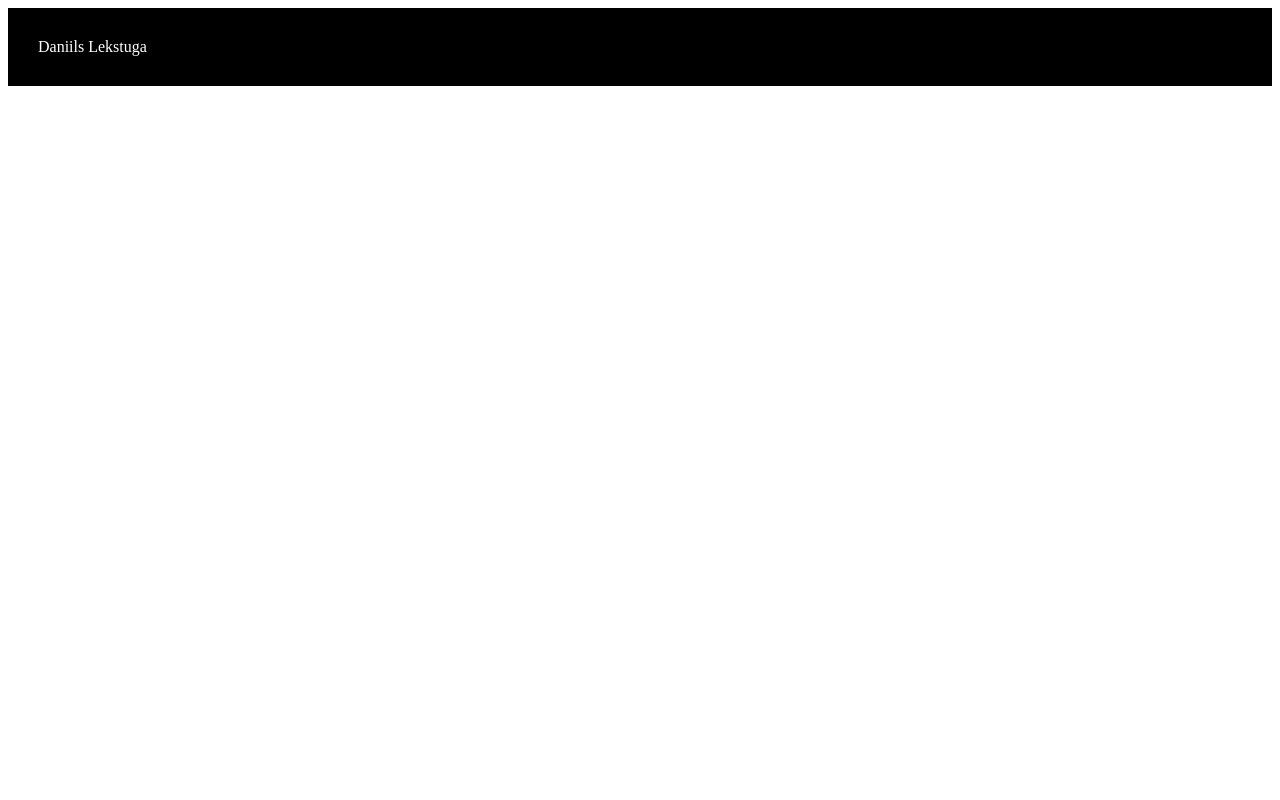
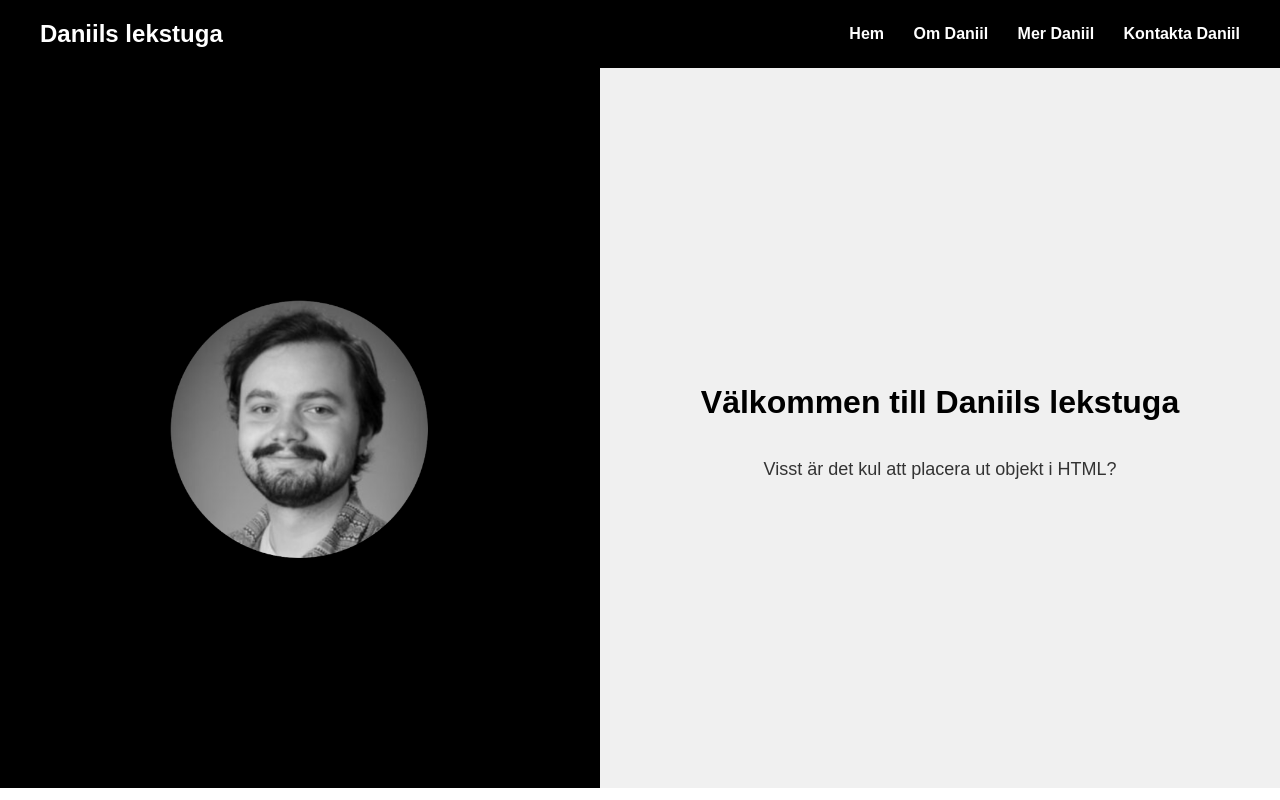
Before and after one commit to olivernorman-bit/Daniils-Design-ny, a plain HTML site: page index.html in a window 1280 px wide. Drawn offline with Linux system fonts and the light colour scheme.

Commit message:
Daniils-design klar!
Gjorde klart uppgiften!

```diff
--- a/index.html
+++ b/index.html
@@ -1,13 +1,33 @@
 <!DOCTYPE html>
-<html lang="en">
+<html lang="sv">
 <head>
-    <meta charset="UTF-8">
-    <meta name="viewport" content="width=device-width, initial-scale=1.0">
-    <title><Daniils-Design></title>
-        <link rel="stylesheet" href="style.css">
+<meta charset="UTF-8">
+<meta name="viewport" content="width=device-width, initial-scale=1.0">
+<title>Daniils-Design</title>
+<link rel="stylesheet" href="style.css">
+<style></style>
 </head>
 <body>
-    <div class="Box-1">Daniils Lekstuga</div>
+
+<header>
+    <h1>Daniils lekstuga</h1>
+    <nav>
+        <a href="#">Hem</a>
+        <a href="#">Om Daniil</a>
+        <a href="#">Mer Daniil</a>
+        <a href="#">Kontakta Daniil</a>
+    </nav>
+</header>
+
+<div class="container">
+    <div class="left">
+        <img src="Daniils bild.png" alt="Daniil">
+    </div>
+    <div class="right">
+        <h2>Välkommen till Daniils lekstuga</h2>
+        <p>Visst är det kul att placera ut objekt i HTML?</p>
+    </div>
+</div>
 
 </body>
 </html>
--- a/style.css
+++ b/style.css
@@ -1,6 +1,70 @@
-.Box-1{
-    background-color: black;
-    padding: 30px;
-    color: white;
-    border: none;
+body {
+    margin: 0;
+    font-family: Arial, sans-serif;
 }
+
+header {
+    display: flex;
+    justify-content: space-between;
+    align-items: center;
+    padding: 20px 40px;
+    background-color: #000;
+    color: #fff;
+}
+
+header h1 {
+    margin: 0;
+    font-size: 24px;
+}
+
+nav a {
+    margin-left: 25px;
+    color: #fff;
+    text-decoration: none;
+    font-weight: bold;
+}
+
+nav a:hover {
+    color: #007BFF;
+}
+
+
+.container {
+    display: flex;
+    min-height: calc(100vh - 80px);
+}
+
+.left {
+    background-color: #000;
+    flex: 1;
+    display: flex;
+    justify-content: center;
+    align-items: center;
+}
+
+.left img {
+    width: 70%;
+    max-width: 400px;
+    border-radius: 50%;
+}
+
+.right {
+    background-color: #f0f0f0;
+    flex: 1;
+    display: flex;
+    justify-content: center;
+    align-items: center;
+    flex-direction: column;
+    text-align: center;
+    padding: 0 40px;
+}
+
+.right h2 {
+    font-size: 32px;
+    margin-bottom: 20px;
+}
+
+.right p {
+    font-size: 18px;
+    color: #333;
+}
```
Also changed, not shown: Daniils bild.png (added).
